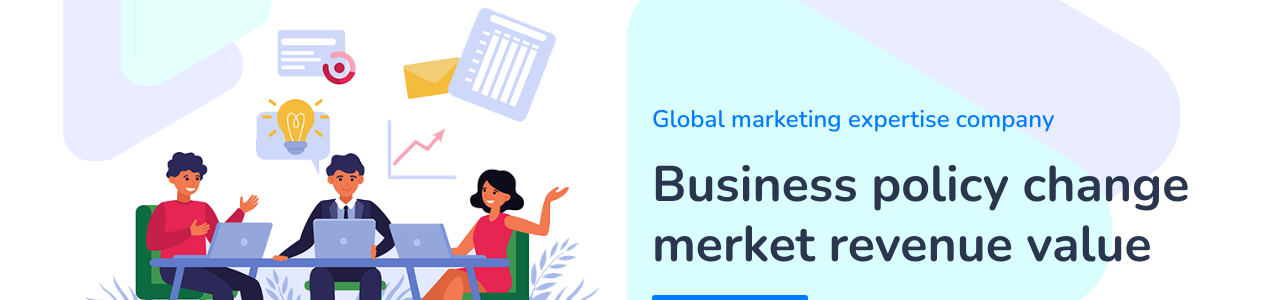
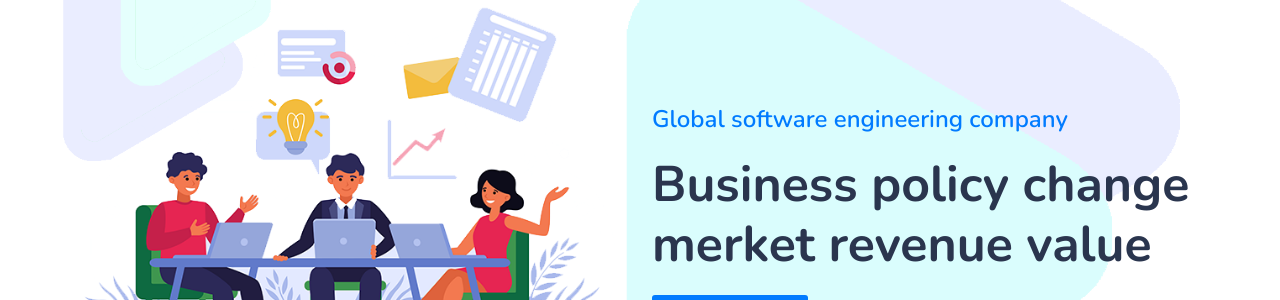
Before and after one commit to svteknoloji/svteknoloji.github.io, a Jekyll site: the page built from index-4.html, in a window 1280 px wide and 900 px high. Shown: the part 177-477 px from the top of the window. Built offline with Jekyll 4.4.1, drawn with Linux system fonts in a browser that asks for light colours; some web fonts are replaced.

Commit message:
Update intro-section-03.html

```diff
--- a/_includes/sections/intro-section-03.html
+++ b/_includes/sections/intro-section-03.html
@@ -18,7 +18,7 @@
                         <div class="slide-all-text">
                             <!-- layer 1 -->
                             <div class="layer-1 wow fadeInUp" data-wow-delay="0.3s">
-                                <h4 class="title-1">Global marketing expertise company</h4>
+                                <h4 class="title-1">Global software engineering company</h4>
                             </div>
                             <!-- layer 2 -->
                             <div class="layer-2 wow fadeInUp" data-wow-delay="0.3s">
```
